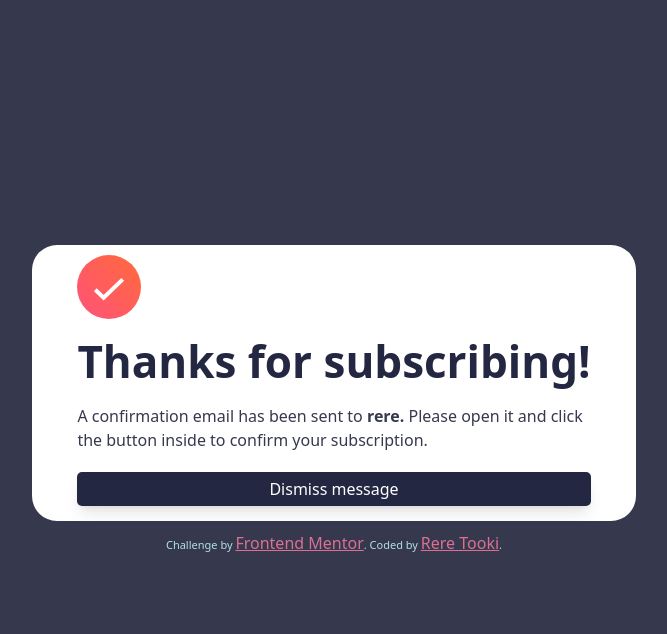
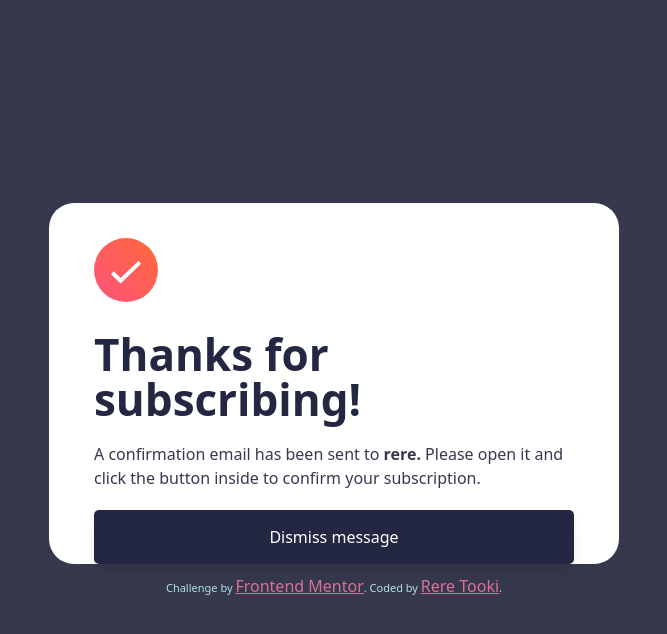
Before and after one commit to RereTooki/newsletter-component, a React (Vite) app: page / in a window 1280 px wide. Both pictures are taken after typing "name@example.com" into the empty fields and a click on the button "Subscribe to monthly newsletter". Shown: the top 634 px of the page, without its empty margins (306-973 px from the left). Built offline with nearby package versions, Linux system fonts and the light colour scheme.

Commit message:
previous settings

```diff
--- a/src/components/Card.tsx
+++ b/src/components/Card.tsx
@@ -44,13 +44,13 @@ const Card = () => {
       {isVisible || (
         <>
           <div className=" px-[15px] md:bg-charcoal-greys h-screen w-fit md:w-screen md:h-screen md:px-[355px] flex flex-col justify-center items-center">
-            <div className="md:bg-whites md:rounded-[25px] md:pt-[10px] md:pb-[15px] md:px-[45px]">
+            <div className="md:bg-whites md:rounded-[25px] md:pt-[35px] md:px-[45px]">
               <div className="h-[60vh] md:h-fit md:mb-[20px]">
                 <CardBody2 />
               </div>
               <div className="w-full">
                 <button
-                  className="text-whites w-full py-[15px] md:py-[5px] rounded-[5px] bg-dark-slate-greys hover:gradient shadow-lg hover:shadow-tomatos/70"
+                  className="text-whites w-full py-[15px] rounded-[5px] bg-dark-slate-greys hover:gradient shadow-lg hover:shadow-tomatos/70"
                   type="submit"
                   onClick={() => setIsVisible(true)}
                 >
--- a/src/components/CardBody2.tsx
+++ b/src/components/CardBody2.tsx
@@ -5,12 +5,12 @@ import IconSuccess from "../assets/images/icon-success.svg";
 const CardBody2 = () => {
   return (
     <>
-      <div className="md:whitespace-nowrap">
+      <div className="md:whitespace-normal">
         <img className="" src={IconSuccess} alt="A success icon" />
-        <h1 className="leading-[45px] text-dark-slate-greys text-[44px] font-bold mt-[30px] mb-[20px] md:mt-[20px]">
+        <h1 className="leading-[45px] text-dark-slate-greys text-[44px] font-bold mt-[30px] mb-[20px]">
           Thanks for subscribing!
         </h1>
-        <p className="text-charcoal-greys md:whitespace-normal">
+        <p className="text-charcoal-greys">
           A confirmation email has been sent to <b>rere.</b> Please open it and
           click the button inside to confirm your subscription.
         </p>
```
